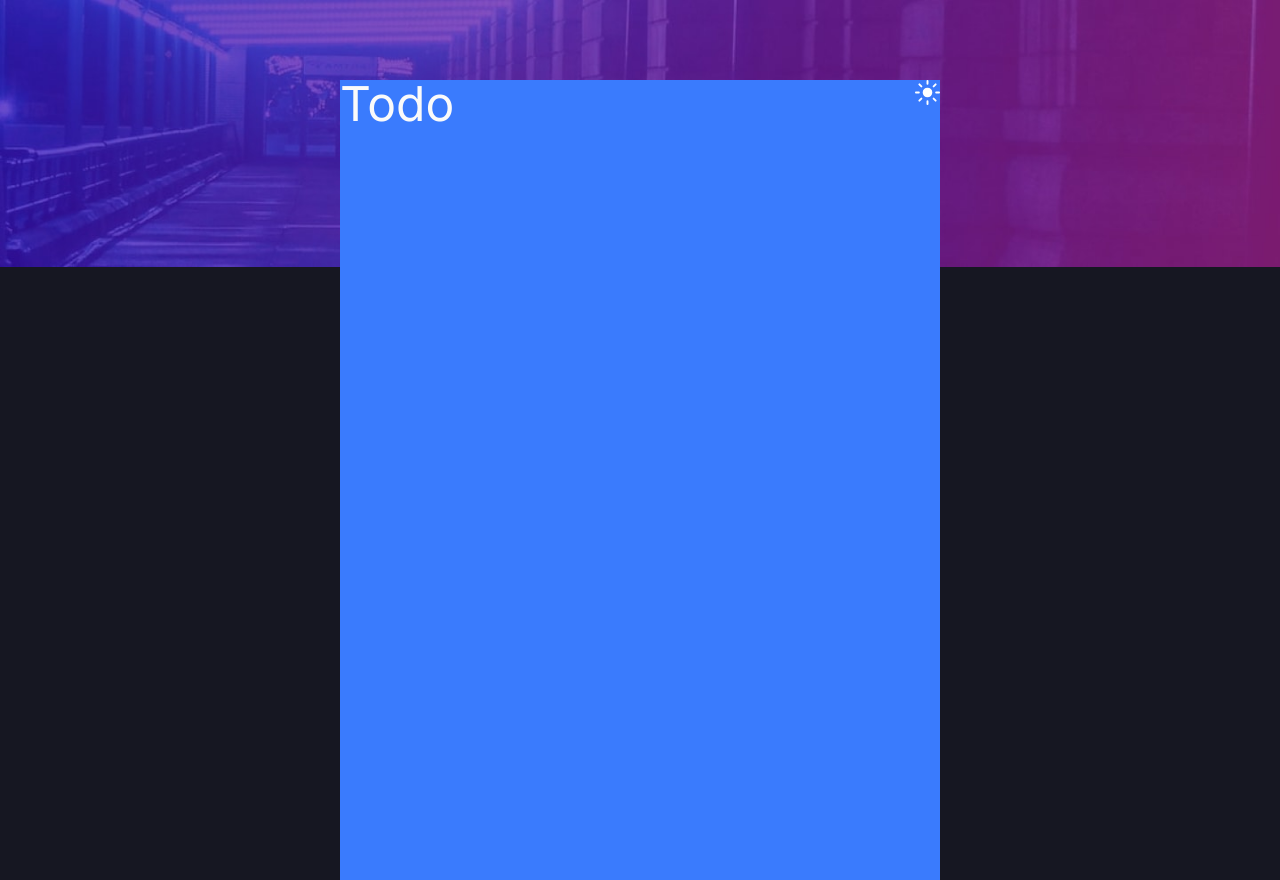
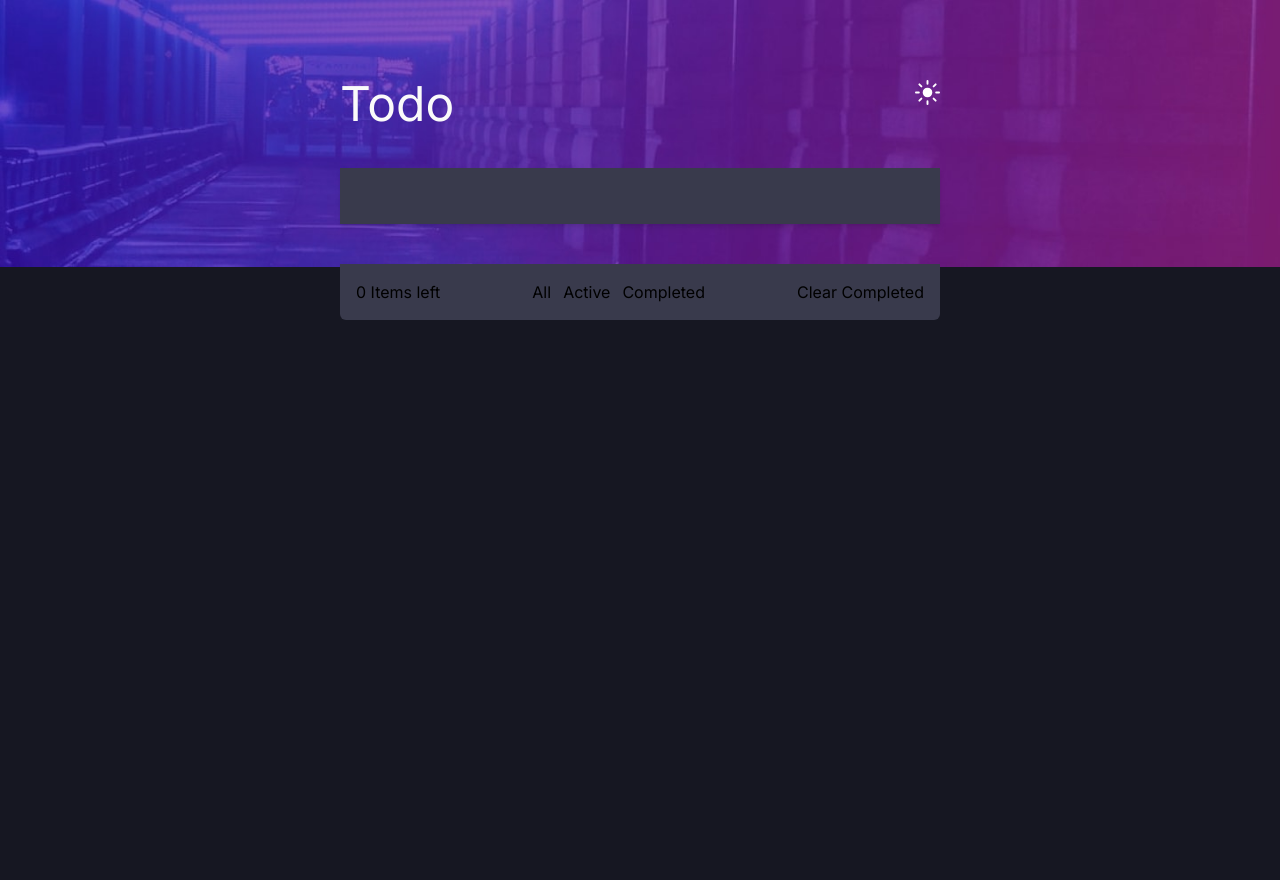
Before and after one commit to Navi003/todo-frontendmentor, a Next.js app: page / in a window 1280 px wide. Built offline with nearby package versions, Linux system fonts and the light colour scheme.

Commit message:
Created Actions and also made todo deleteable

```diff
--- /dev/null
+++ b/app/_components/Actions.jsx
@@ -0,0 +1,17 @@
+import React from "react";
+
+function Actions({ length }) {
+  return (
+    <div className="flex justify-between p-4 rounded-b-md bg-dark-very-dark-grayish-blue-2">
+      <div> {length} Items left </div>
+      <div className="space-x-3">
+        <span>All</span>
+        <span>Active</span>
+        <span>Completed</span>
+      </div>
+      <div>Clear Completed</div>
+    </div>
+  );
+}
+
+export default Actions;
--- a/app/page.js
+++ b/app/page.js
@@ -1,5 +1,9 @@
+"use client";
+
 import Image from "next/image";
 import Heading from "./_components/Heading";
+import { useState } from "react";
+import Actions from "./_components/Actions";
 
 /*
       "check-background":
@@ -7,9 +11,57 @@ import Heading from "./_components/Heading";
 */
 
 export default function Home() {
+  const [input, setInput] = useState("");
+  const [todo, setTodo] = useState([]);
+
+  function handleSubmit(e) {
+    e.preventDefault();
+
+    setTodo((state) => [
+      ...state,
+      { id: Math.random(), comment: input, active: true, complete: false },
+    ]);
+  }
+
+  function handleDelete(id) {
+    setTodo((state) => state.filter((todo) => todo.id !== id));
+  }
+
   return (
-    <main className="w-[600px] mx-auto bg-primary-bright-blue min-h-screen">
+    <main className="w-[600px] mx-auto  min-h-screen">
       <Heading />
+      <form className="w-full mt-10 mb-10" onSubmit={handleSubmit}>
+        <input
+          onChange={(e) => setInput(e.target.value)}
+          value={input}
+          type="text"
+          className="w-full p-4 pl-16 font-thin shadow-md bg-dark-very-dark-grayish-blue-2 text-dark-light-grayish-blue"
+        />
+      </form>
+      <div className="divide-y divide-neutral-dark-grayish-blue ">
+        {todo.map((todo) => {
+          return (
+            <div
+              key={todo.id}
+              className="flex justify-between w-full p-4 font-thin bg-dark-very-dark-grayish-blue-2 text-dark-light-grayish-blue "
+            >
+              <p> {todo.comment}</p>
+              <span
+                className="cursor-pointer"
+                onClick={() => handleDelete(todo.id)}
+              >
+                <Image
+                  height={25}
+                  width={25}
+                  src="/images/icon-cross.svg"
+                  alt="delete Todo Icon"
+                />
+              </span>
+            </div>
+          );
+        })}
+        <Actions length={todo.length} />
+      </div>
     </main>
   );
 }
```
